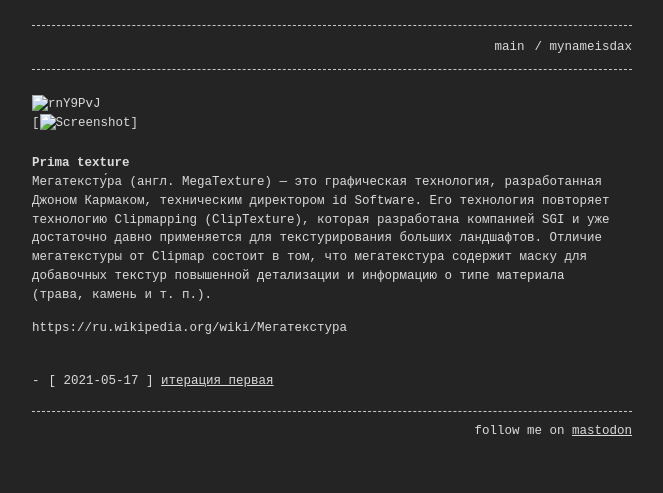
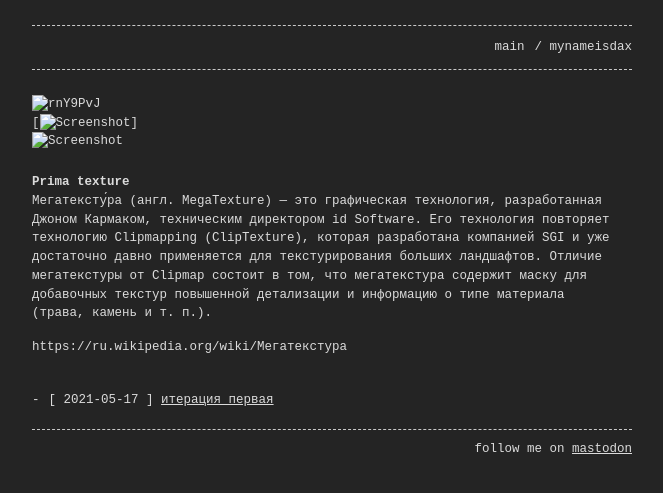
Before and after one commit to mynameisdax/prima_tex, a Jekyll site: the page built from index.md, in a window 1280 px wide. Shown: the top 493 px of the page, without its empty margins (308-971 px from the left). Built offline with Jekyll 4.4.1, drawn with Linux system fonts in a browser that asks for light colours.

Commit message:
Update index.md

```diff
--- a/index.md
+++ b/index.md
@@ -6,6 +6,7 @@ permalink: /
 
 ![rnY9PvJ](https://user-images.githubusercontent.com/84326564/118566593-d60dfa00-b77c-11eb-822d-8fa371e5825d.gif)
 [<img src="https://user-images.githubusercontent.com/84326564/118566593-d60dfa00-b77c-11eb-822d-8fa371e5825d.gif" width="350" title="Screenshot">]
+<img src="https://user-images.githubusercontent.com/84326564/118566593-d60dfa00-b77c-11eb-822d-8fa371e5825d.gif" width="550" title="Screenshot">
 
 # Prima texture
 
```
